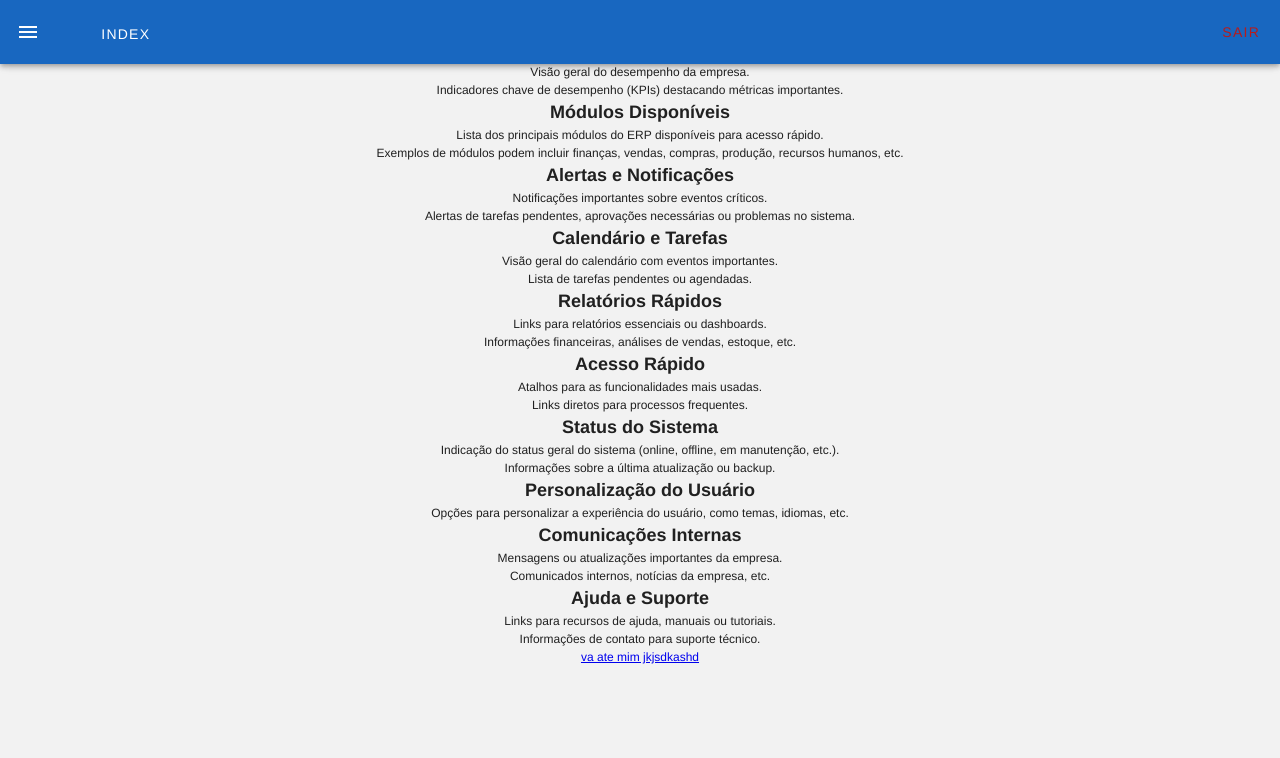
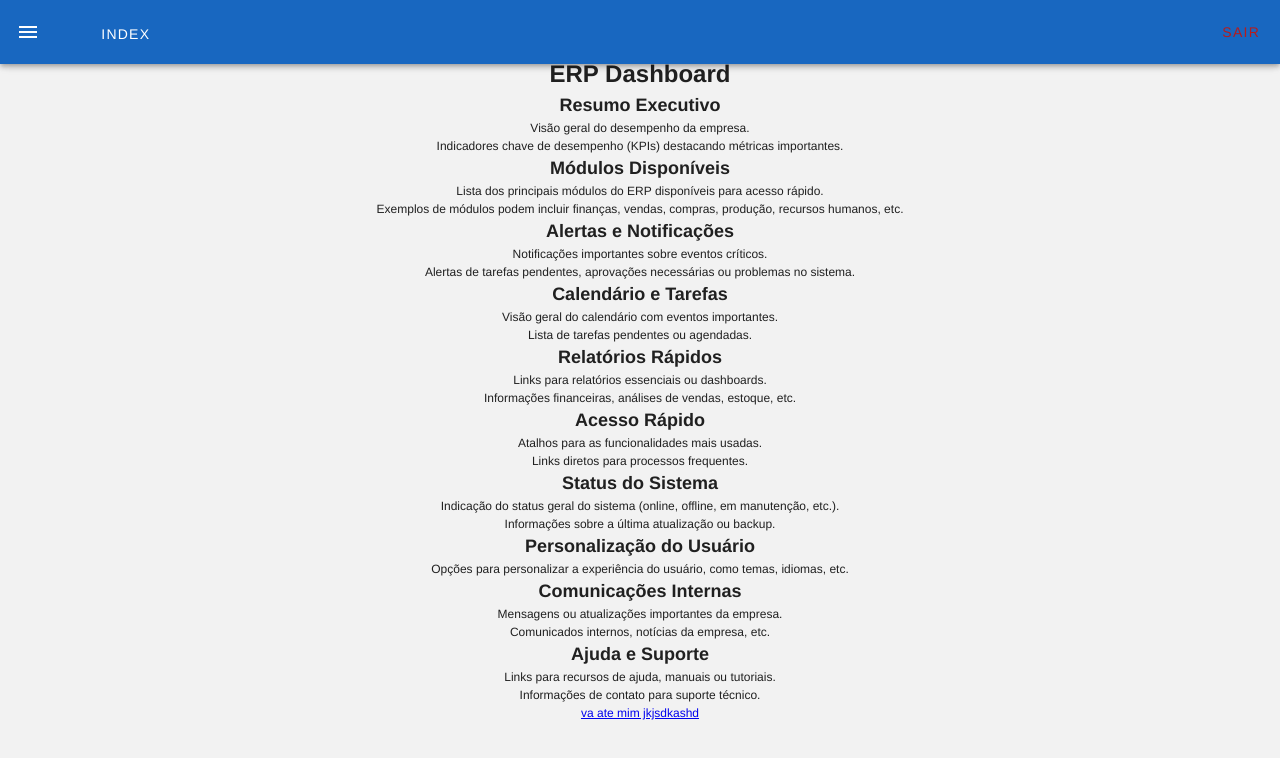
Before and after one commit to moisesneto23/nuxt-orcamento-generico, a Nuxt app: page / in a window 1280 px wide. Shown: the top 758 px of the page. Built offline with nearby package versions, Linux system fonts and the light colour scheme; no server answers.

Commit message:
ajuste na posição do cabeçalho em relação ao html

```diff
--- a/app.vue
+++ b/app.vue
@@ -1,11 +1,12 @@
 <template>
   <v-app id="app">
-    <div>
+    <header>
       <Cabecalho v-if="presisaDeToken"></Cabecalho>
       <CabecalhoVisitante v-else ></CabecalhoVisitante>
-    </div>
-
-    <NuxtPage />
+    </header>
+    <main>
+      <NuxtPage />
+    </main>
   </v-app>
 </template>
 
@@ -29,10 +30,15 @@
 </script>
 
 <style scoped>
+main {
+  padding-top: 56px; /* Ajustar conforme a altura do seu v-app-bar */
+}
+
 #app {
   background: #F2F2F2;
   font-family: Avenir, Helvetica, Arial, sans-serif;
   text-align: center;
   font-size: 12px;
+  padding: auto;
 }
 </style>
```
